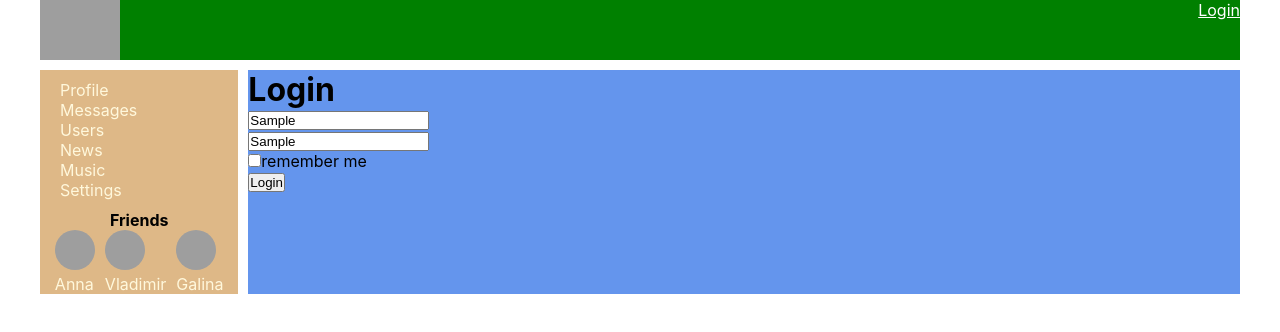
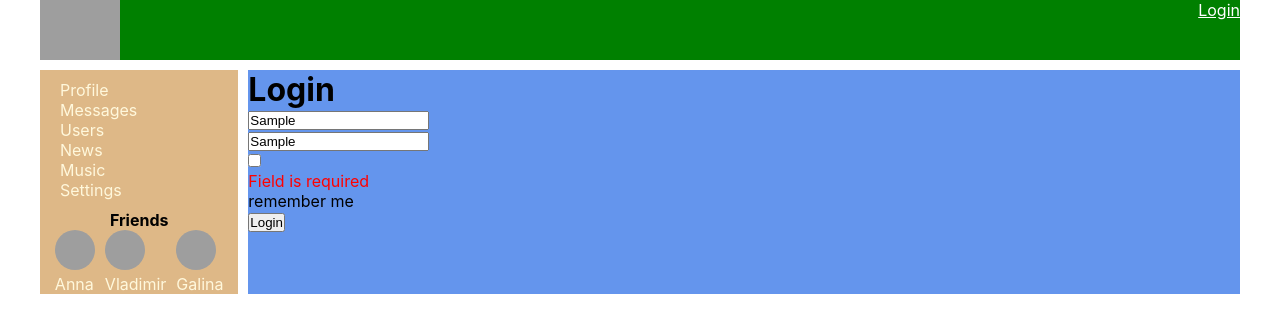
Before and after one commit to BagrovAnatoli/social-network, a React (Create React App) app: page /login in a window 1280 px wide. Both pictures are taken after typing "Sample", "Sample" into the empty fields and a click on the button "Login". Shown: the top 332 px of the page. Built offline with nearby package versions, Linux system fonts and the light colour scheme; no server answers; grey boxes are pictures that could not be loaded.

Commit message:
77 login form

```diff
--- a/src/components/Dialogs/Dialogs.jsx
+++ b/src/components/Dialogs/Dialogs.jsx
@@ -3,15 +3,20 @@ import s from "./Dialogs.module.css";
 import DialogItem from './DialogItem/DialogItem';
 import Message from './Message/Message';
 import { Field, reduxForm } from 'redux-form';
+import { required, maxLength } from '../../utils/validators/validators';
+import { Textarea } from '../common/FormsControls/FormsControls';
+
+const maxLength10 = maxLength(10);
 
 const DialogForm = (props) => {
     return (
         <form onSubmit={props.handleSubmit}>
             <Field
-                component="textarea"
+                component={Textarea}
                 name="myMessage"
                 className={s.block + ' ' + s.textarea}
                 placeholder="Enter You Message"
+                validate={[required, maxLength10]}
             ></Field>
             <button className={s.block + ' ' + s.button}>Send</button>
         </form>
--- a/src/components/Login/Login.jsx
+++ b/src/components/Login/Login.jsx
@@ -1,16 +1,18 @@
 import { Field, reduxForm } from 'redux-form';
+import { required } from '../../utils/validators/validators';
+import { Input } from '../common/FormsControls/FormsControls';
 
 const LoginForm = (props) => {
     return (
         <form onSubmit={props.handleSubmit}>
             <div>
-                <Field component="input" type="text" name="login" placeholder="login"/>
+                <Field component={Input} type="text" name="login" placeholder="login" validate={[required]}/>
             </div>
             <div>
-                <Field component="input" type="text" name="password" placeholder="password"/>
+                <Field component={Input} type="text" name="password" placeholder="password" validate={[required]}/>
             </div>
             <div>
-                <Field component="input" type="checkbox" name="rememberMe"/>remember me
+                <Field component={Input} type="checkbox" name="rememberMe" validate={[required]}/>remember me
             </div>
             <div>
                 <button>Login</button>
--- a/src/components/Profile/MyPosts/MyPosts.jsx
+++ b/src/components/Profile/MyPosts/MyPosts.jsx
@@ -2,15 +2,21 @@ import React from 'react';
 import s from './MyPosts.module.css';
 import Post from './Post/Post';
 import { Field, reduxForm } from 'redux-form';
+import { required, maxLength } from '../../../utils/validators/validators';
+import { Textarea } from '../../common/FormsControls/FormsControls';
+
+const maxLength10 = maxLength(10);
 
 const PostForm = (props) => {
     return (
         <form onSubmit={props.handleSubmit}>
             <Field
-                component="textarea"
+                component={Textarea}
                 name="newPost"
                 className={s.block}
                 placeholder="Enter You Idea"
+                validate={[required, maxLength10]}
+                // validate={[required, maxLength10]}
             ></Field>
             <button className={s.block}>Add post</button>
         </form>
--- /dev/null
+++ b/src/components/common/FormsControls/FormControls.module.css
@@ -0,0 +1,8 @@
+.formControl.error input,
+.formControl.error textarea {
+    border: 1px solid red;
+}
+
+.formControl.error span {
+    color: red;
+}
--- /dev/null
+++ b/src/components/common/FormsControls/FormsControls.js
@@ -0,0 +1,39 @@
+import s from './FormControls.module.css';
+
+const FormControl = ({input, meta, children, ...props}) => {
+    const hasError = meta.touched && meta.error;
+    const errorClass = hasError && s.error;
+    const classes = `${s.formControl} ${errorClass}`
+    return (
+        <div className={classes}>
+            <div>
+                {children}
+            </div>
+            { hasError &&<span>{meta.error}</span> }
+        </div>
+    );
+}
+
+export const Textarea = (props) => {
+    const {input, meta, ...restprops} = props;
+    return <FormControl {...props}><textarea {...input} {...restprops}/></FormControl>
+}
+
+export const Input = (props) => {
+    const {input, meta, ...restprops} = props;
+    return <FormControl {...props}><input {...input} {...restprops}/></FormControl>
+}
+
+// export const Input = ({input, meta, ...props}) => {
+//     const hasError = meta.touched && meta.error;
+//     const errorClass = hasError && s.error;
+//     const classes = `${s.formControl} ${errorClass}`
+//     return (
+//         <div className={classes}>
+//             <div>
+//                 <input {...input} {...props}/>
+//             </div>
+//             { hasError &&<span>{meta.error}</span> }
+//         </div>
+//     );
+// }
--- /dev/null
+++ b/src/utils/validators/validators.js
@@ -0,0 +1,11 @@
+export const required = value => {
+    if (value) return undefined;
+
+    return "Field is required";
+}
+
+export const maxLength = (maxLength) => (value) => {
+    if (value.length > maxLength) return `Max length is ${maxLength} symbols`;
+
+    return undefined;
+}
```
